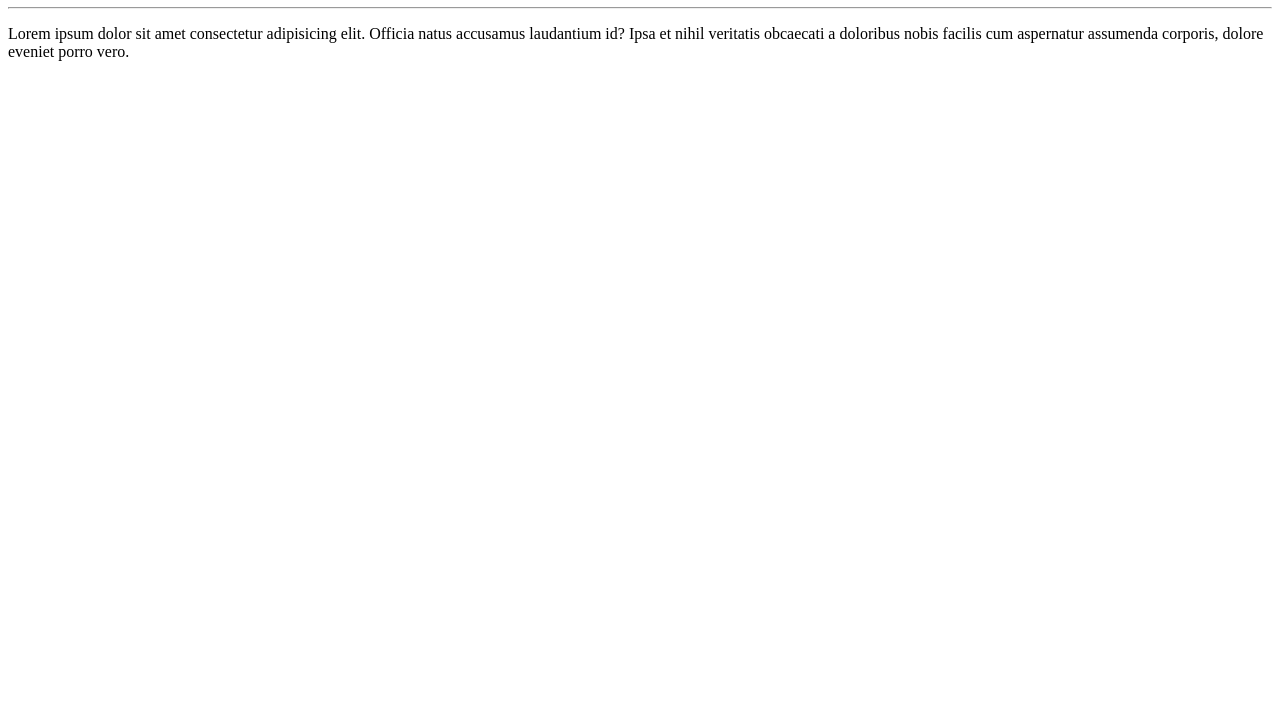
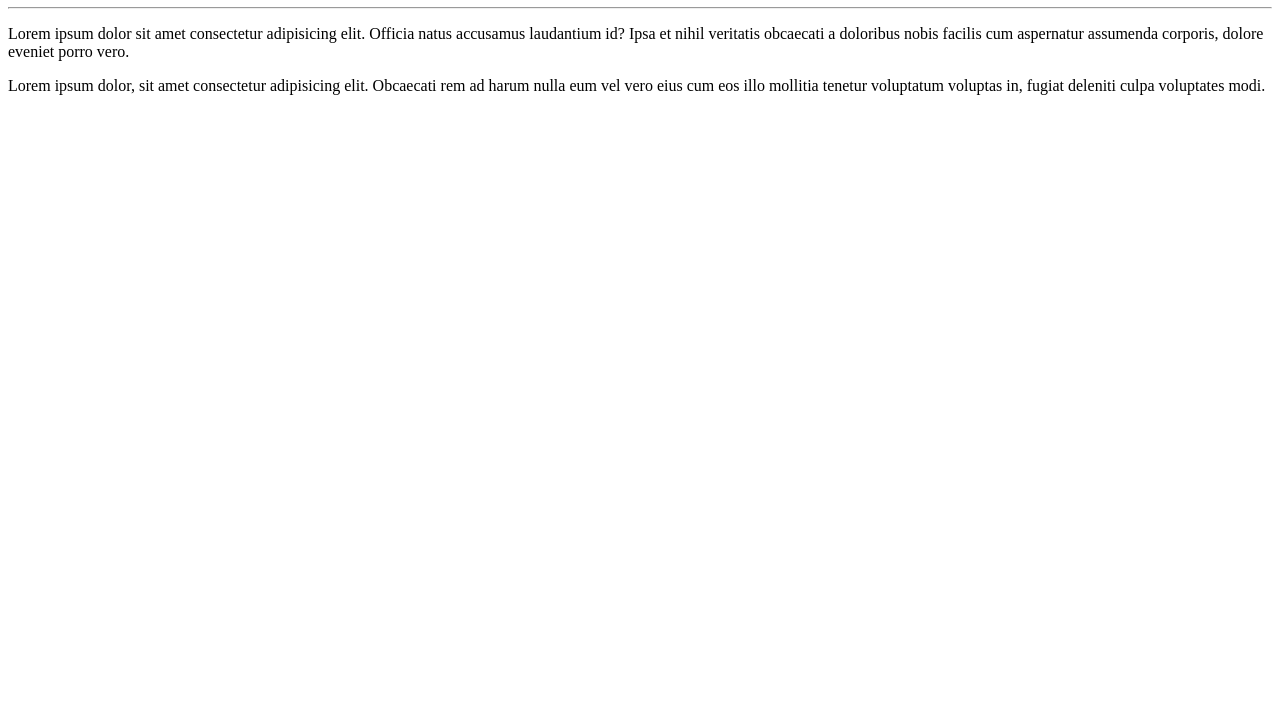
Before and after one commit to Fernando22k/ola-mundo, a plain HTML site: page site/index.html in a window 1280 px wide. Shown: the part 73-800 px from the top of the page. Drawn offline with Linux system fonts and the light colour scheme.

Commit message:
adicionei um pagragrafp

```diff
--- a/site/index.html
+++ b/site/index.html
@@ -9,5 +9,6 @@
     <h1>ola, mundo!</h1>
     <hr>
     <p>Lorem ipsum dolor sit amet consectetur adipisicing elit. Officia natus accusamus laudantium id? Ipsa et nihil veritatis obcaecati a doloribus nobis facilis cum aspernatur assumenda corporis, dolore eveniet porro vero.</p>
+    <p>Lorem ipsum dolor, sit amet consectetur adipisicing elit. Obcaecati rem ad harum nulla eum vel vero eius cum eos illo mollitia tenetur voluptatum voluptas in, fugiat deleniti culpa voluptates modi.</p>
 </body>
 </html>
```
